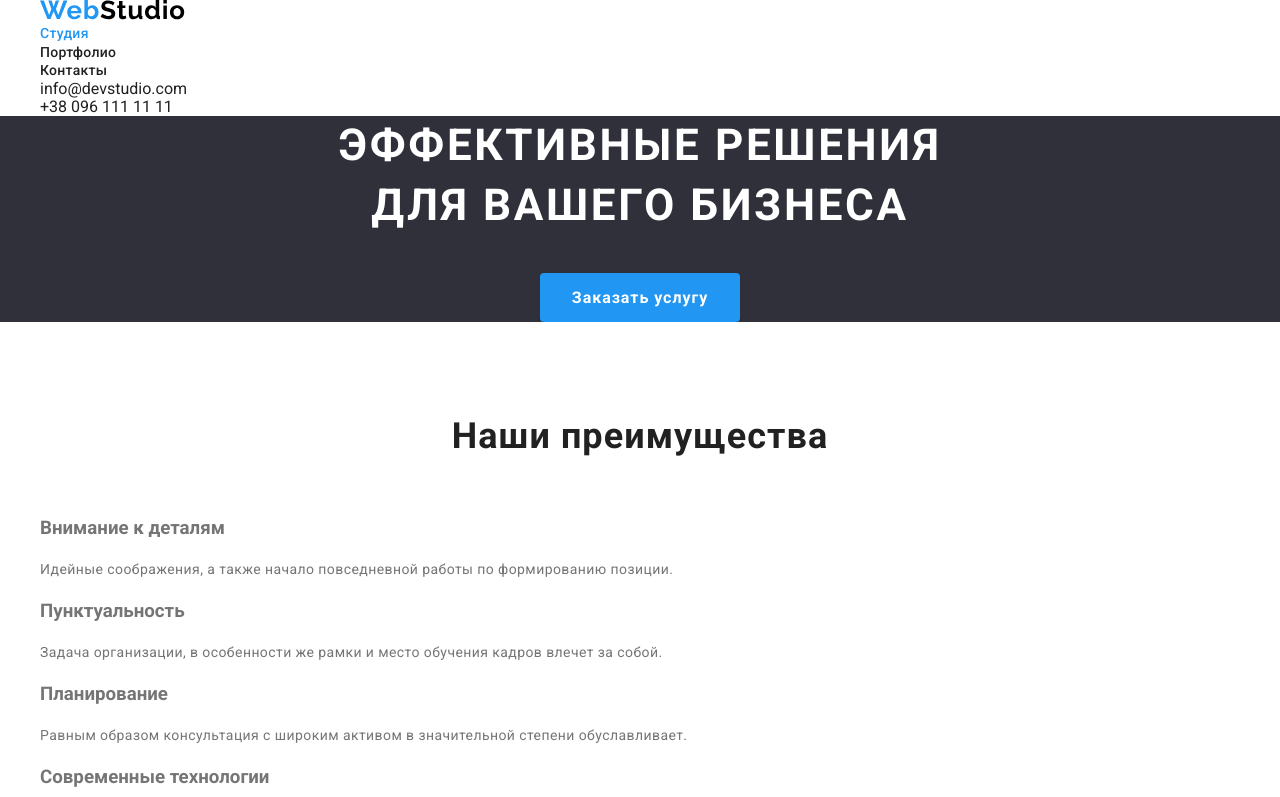
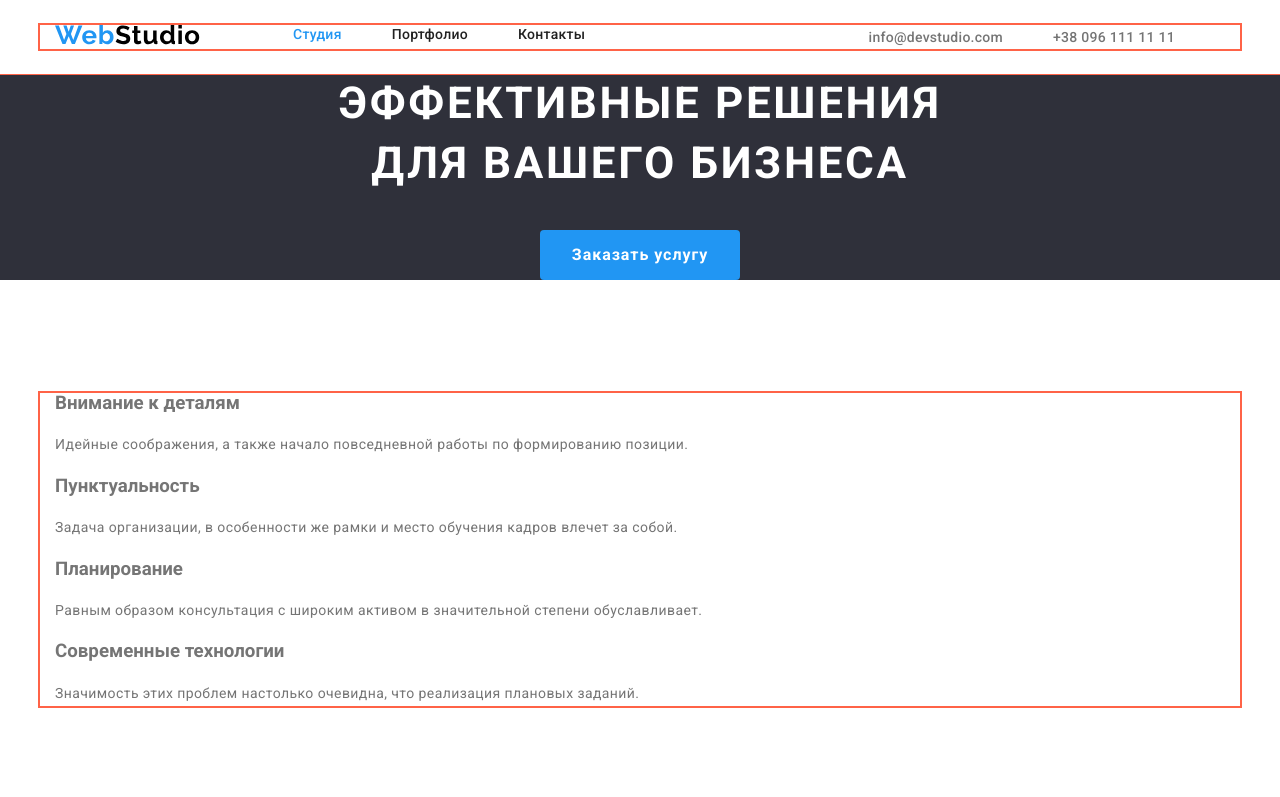
Before and after one commit to AnnaOlenchuk/goit-markup-hw-02, a plain HTML site: page index.html in a window 1280 px wide. Shown: the top 797 px of the page. Drawn offline with nearby package versions, Linux system fonts and the light colour scheme.

Commit message:
Внесла правки
Надеюсь, в это раз ничего не поломала))

```diff
--- a/css/styles.css
+++ b/css/styles.css
@@ -18,11 +18,13 @@
 }
 
 .container {
+  padding-left: 15px;
+  padding-right: 15px;
   margin-left: auto;
   margin-right: auto;
   width: 1200px;
 
-  /* outline: 2px solid tomato; */
+  outline: 2px solid tomato;
 }
 .list {
   padding: 0;
@@ -40,6 +42,9 @@
   text-decoration: none;
 }
 
+.logo {
+  margin-right: 93px;
+}
 /* .logo {
   font-family: Raleway;
   font-style: normal;
@@ -72,10 +77,37 @@
 } */
 
 
-/* Header
-.page-header {
+/* Header */
+.header {
+  padding-top: 25px;
+  padding-bottom: 25px;
   outline: 1px solid tomato;
-} */
+}
+
+.header>.container {
+  display: flex;
+  justify-content: flex-end;
+
+  align-items: center;
+}
+
+.header-item {
+  margin-right: 50px;
+}
+
+/* ПОЧЕМУ НЕ РАБОТАЕТ??? */
+.header-item:not(:last-child) {
+  margin-right: 50px;
+}
+
+.site-nav {
+  display: flex;
+  margin-right: auto;
+}
+
+.header-contacts {
+  display: flex;
+}
 
 .site-nav .link {
   color: var(--title-text-color);
@@ -96,19 +128,28 @@
 }
 
 .header-contacts .link {
-  color: var(--title-text-color);
+  font-size: 14px;
+  line-height: 1.14;
+  letter-spacing: 0.02em;
+  font-weight: 500;
+  color: var(--primary-text-color);
 }
 
 .site-nav .link:hover,
 .header-contacts .link:hover,
 .site-nav .link:focus,
-.header-contacts .link:focus {
+.header-contacts .link:focus,
+.address-item.link:hover,
+.address-item.link:focus {
   color: var(--accent-color);
 }
 
 /* Footer */
 .footer {
   background-color: var(--footer-color);
+
+  padding-top: 60px;
+  padding-bottom: 60px;
 }
 
 .address-item {
@@ -123,11 +164,6 @@
 .address-item.link {
   font-style: normal;
   color: var(--primary-text-color);
-}
-
-.address-item.link:hover,
-.address-item.link:focus {
-  color: var(--accent-color);
 }
 
 /* Hero */
--- a/index.html
+++ b/index.html
@@ -11,8 +11,9 @@
 </head>
 
 <body class="page">
-  <header class="page-header container">
-    <nav>
+  <header class="header">
+    <div class="container">
+      <nav class="site-nav">
         <!-- Company logo -->
         <a href="/" class="logo link">
           <img src="./images/logo.svg" alt="logo" />
@@ -20,19 +21,20 @@
         </a>
         <!-- Menu items -->
         <ul class="site-nav list">
-        <li><a href="" class="link current">Студия</a></li>
-        <li><a href="./portfolio.html" class="link">Портфолио</a></li>
-        <li><a href="" class="link">Контакты</a></li>
+          <li class="header-item"><a href="" class="link current">Студия</a></li>
+          <li class="header-item"><a href="./portfolio.html" class="link">Портфолио</a></li>
+          <li class="header-item"><a href="" class="link">Контакты</a></li>
         </ul>
       </nav>
 
       <!-- Contacts-->
       <ul class="header-contacts list">
-      <li>
+        <li class="header-item">
           <a href="mailto:info@devstudio.com" class="link">info@devstudio.com</a>
         </li>
-      <li><a href="tel:+380961111111" class="link">+38 096 111 11 11</a></li>
+        <li class="header-item"><a href="tel:+380961111111" class="link">+38 096 111 11 11</a></li>
       </ul>
+    </div>
   </header>
 
   <main>
@@ -48,7 +50,7 @@
     <!-- Features -->
     <section class="section features">
       <div class="container">
-        <h2 class="section-title">Наши преимущества</h2>
+        <!-- <h2 class="section-title">Наши преимущества</h2> -->
         <ul class="list">
           <li>
             <h3 class="title">Внимание к деталям</h3>
```
Also changed, not shown: portfolio.html (+10 -8 lines). Lines whose indentation alone changed are shown as unchanged.
